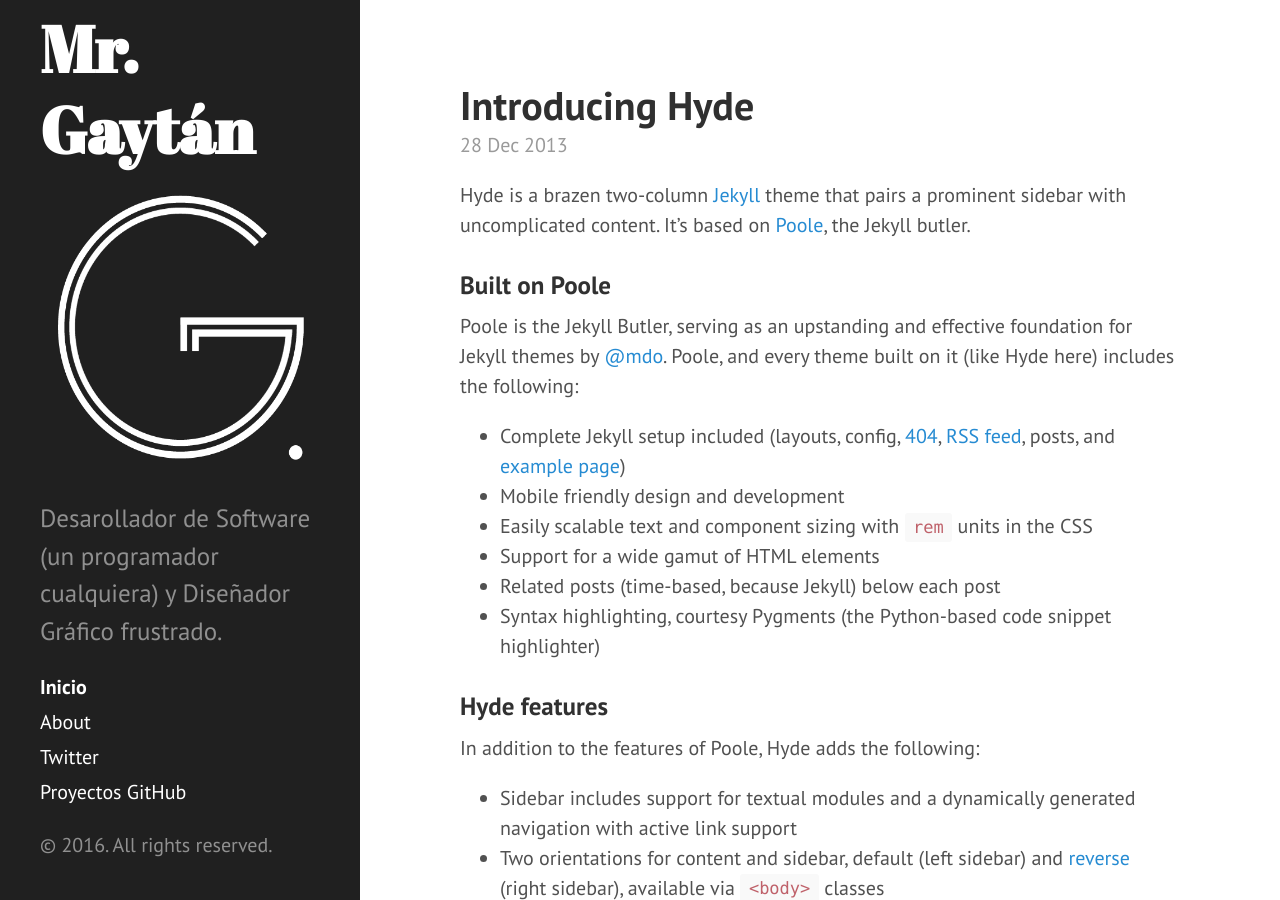
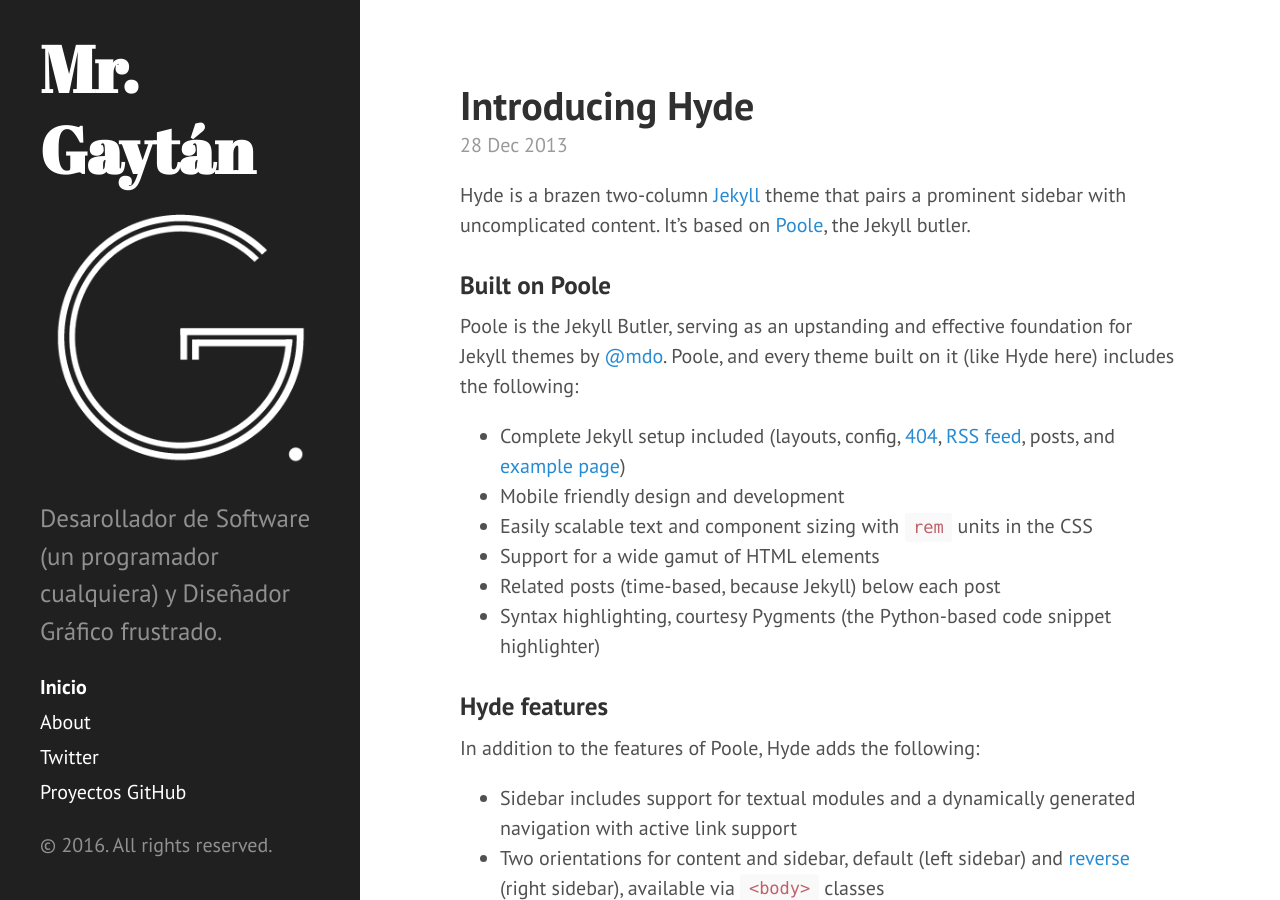
Before and after one commit to MrGaytan/MrGaytan.github.io, a Jekyll site: the page built from index.html, in a window 1280 px wide and 900 px high. Built offline with Jekyll 4.4.1, drawn with Linux system fonts in a browser that asks for light colours; Markdown is read by kramdown in place of the engine named in the settings; the list of posts is cut into pages by our own code.

Commit message:
Modificación de sidebar para verificar datos personales

```diff
--- a/_includes/sidebar.html
+++ b/_includes/sidebar.html
@@ -6,7 +6,7 @@
           {{ site.title }}
         </a>
       </h1>
-      <img style="width:300px; height:300px; " src="/public/mrgaytanLogo.png" />
+      <img src="/public/mrgaytanLogo.png" />
       <p class="lead">{{ site.description }}</p>
     </div>
 
```
Also changed, not shown: public/mrgaytanLogo.png.
